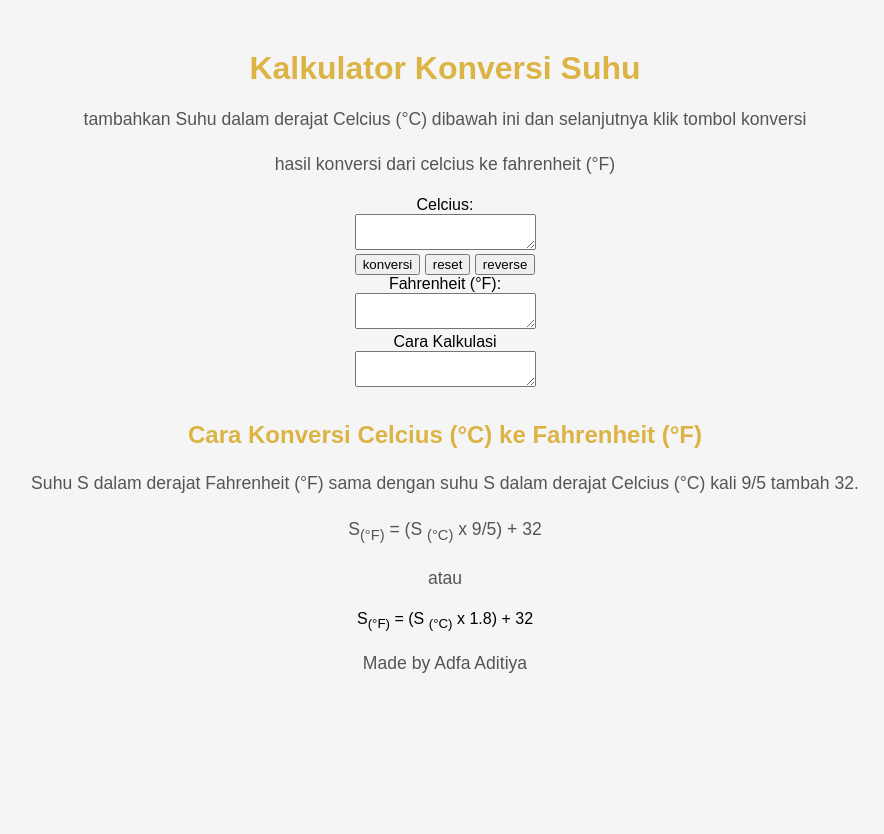
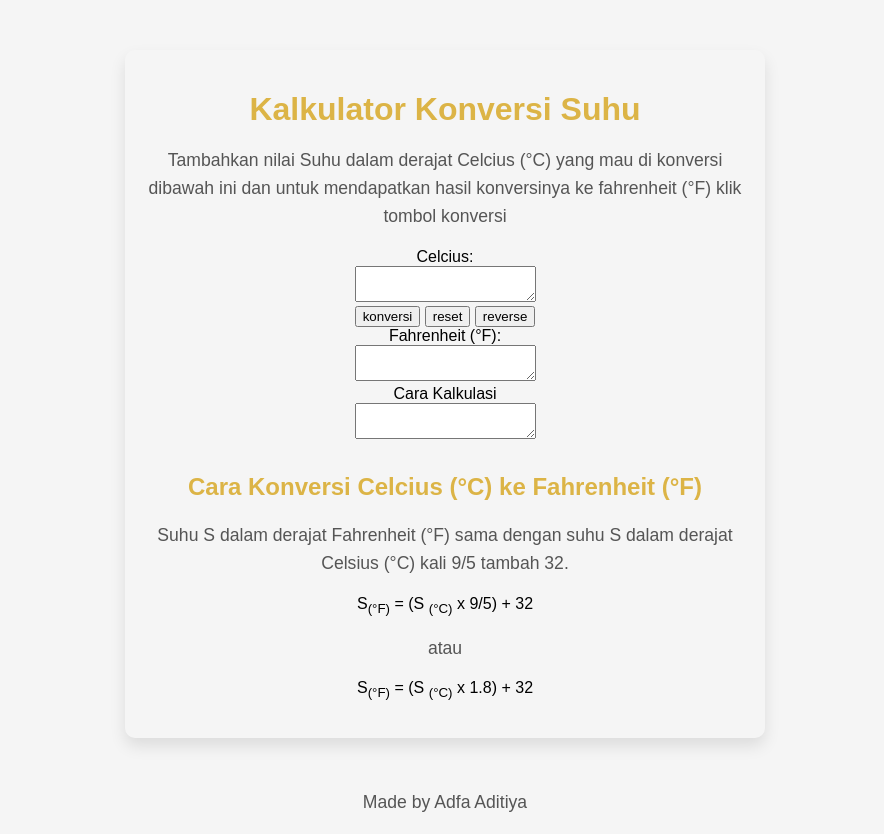
Before and after one commit to revou-fundamental-course/30-sept-24-020902120819, a plain HTML site: page index.html in a window 1280 px wide. Shown: the whole page, without its empty margins (195-1079 px from the left). Before the commit the page ends 800 px from the top, so only its background shows below. Drawn offline with Linux system fonts and the light colour scheme.

Commit message:
update all

```diff
--- a/index.html
+++ b/index.html
@@ -9,16 +9,18 @@
 <body>
 
 </body>
+    <div class="flex-container">
+        <div class="container">
     <header>
         <h1>Kalkulator Konversi Suhu</h1>
     </header>
     <main>
+        <div class="content">
         <!-- Form Conten-->
         <section>
             <!--Intruksi -->
             <article>
-                <p class="artikel-1">tambahkan Suhu dalam derajat Celcius (&deg;C) dibawah ini dan selanjutnya klik tombol konversi</p>
-                <p class="artikel-2">hasil konversi dari celcius ke fahrenheit (&deg;F)</p>
+                <p class="artikel-1">Tambahkan nilai Suhu dalam derajat Celcius (&deg;C) yang mau di konversi dibawah ini dan untuk mendapatkan hasil konversinya ke fahrenheit (&deg;F) klik tombol konversi</p>
             </article>
 
             <!--Inputan Suhu -->
@@ -59,25 +61,16 @@
 
             <article>
                 <p>Suhu
-                    <span class ="suhu-style">S</span> dalam derajat Fahrenheit (&deg;F) sama dengan suhu
-                    <span class ="suhu-style">S</span> dalam derajat
-                    Celcius (&deg;C) kali 9/5 tambah 32.
+                    <span>S</span> dalam derajat Fahrenheit (&deg;F) sama dengan suhu
+                    <span>S</span> dalam derajat Celsius (&deg;C) kali <span>9/5</span> tambah 32.</p>
+                    <span>S</span><sub>(&deg;F)</sub> = (<span class ="suhu-style">S</span>
+                    <sub>(&deg;C)</sub> x 9/5) + 32
+                    <p>atau</p>
+                    <span>S</span><sub>(&deg;F)</sub> = (<span class ="suhu-style">S</span>
+                    <sub>(&deg;C)</sub> x 1.8) + 32
+
                 </p>
             </div>
-            <div>
-                <p>
-                    <span class ="suhu-style">S</span><sub>(&deg;F)</sub> = (<span class ="suhu-style">S</span>
-                    <sub>(&deg;C)</sub> x 9/5) + 32
-                </p>
-            </div>
-            <div>
-                <p>atau</p>
-            </div>
-            <div>
-                <span class ="suhu-style">S</span><sub>(&deg;F)</sub> = (<span class ="suhu-style">S</span>
-                    <sub>(&deg;C)</sub> x 1.8) + 32
-            </div>
-
             </article>
         </section>
     </main>
```
